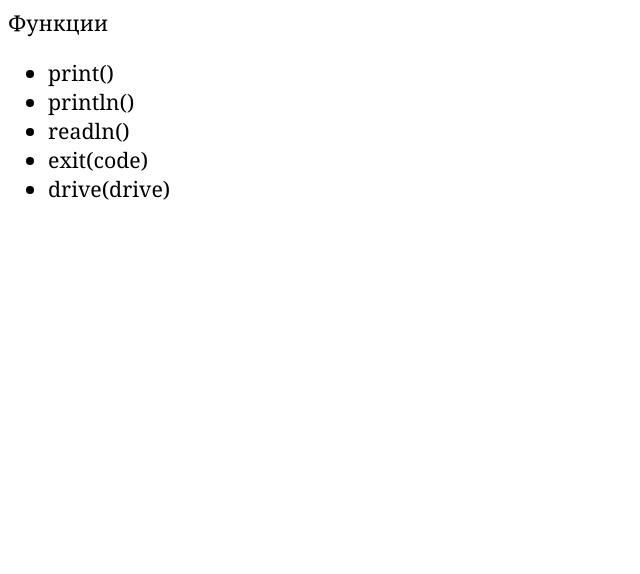
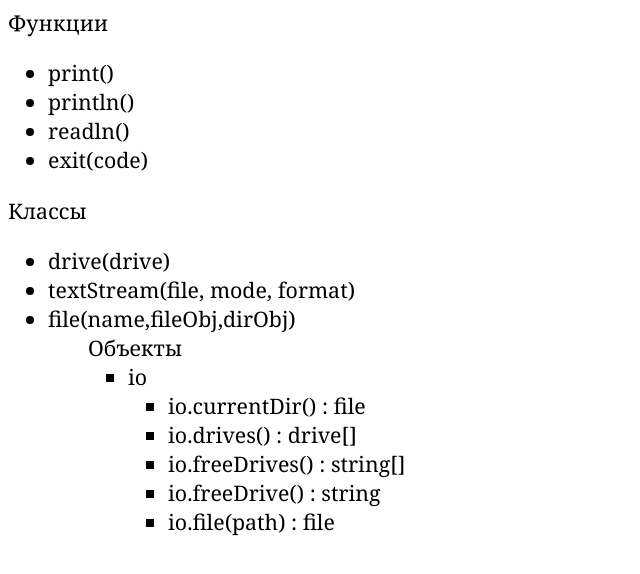
Before and after one commit to gochaorg/shell-scripts, a plain HTML site: page wsh/doc/index.html in a window 1280 px wide. Shown: the whole page, without its empty margins (0-640 px from the left). Drawn offline with Linux system fonts and the light colour scheme; a web font is replaced by a local one.

Commit message:
docs and samples

```diff
--- a/wsh/doc/index.html
+++ b/wsh/doc/index.html
@@ -13,7 +13,26 @@
 				<li>println()</li>
 				<li>readln()</li>
 				<li>exit(code)</li>
+			</ul>
+
+			Классы
+			<ul>
 				<li>drive(drive)</li>
+				<li>textStream(file, mode, format)</li>
+				<li>file(name,fileObj,dirObj)</li>
+			<ul>
+
+			Объекты
+			<ul>
+				<li>io
+					<ul>
+						<li>io.currentDir() : file</li>
+						<li>io.drives() : drive[]</li>
+						<li>io.freeDrives() : string[]</li>
+						<li>io.freeDrive() : string</li>
+						<li>io.file(path) : file</li>
+					</ul>
+				</li>
 			</ul>
 		</div>
 	</body>
```
Also changed, not shown: 5 other files.
